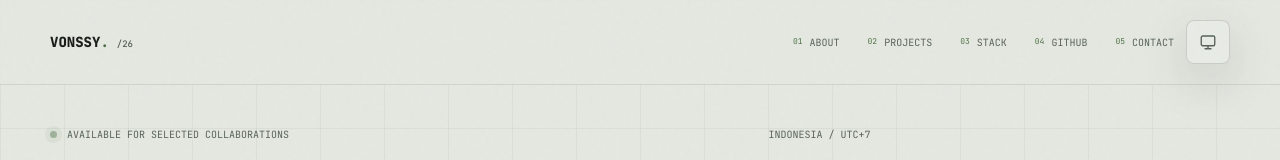
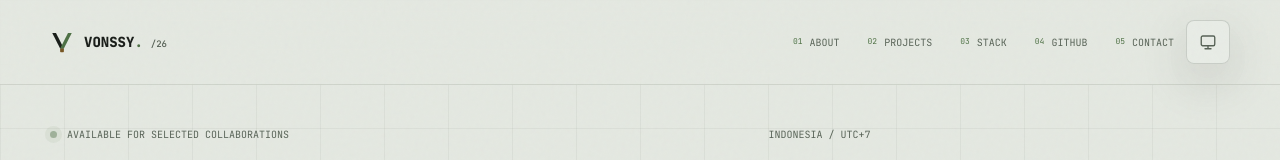
Before and after one commit to REY-STTP/Vonssy-Portfolio, a Next.js app: page / in a window 1280 px wide. Shown: the top 160 px of the page. Built offline with nearby package versions, Linux system fonts and the light colour scheme; no server answers.

Commit message:
Redesign Stack and Manifesto Section UI and Added Brand Logo

```diff
--- a/src/app/globals.css
+++ b/src/app/globals.css
@@ -95,8 +95,9 @@ a { color: inherit; text-decoration: none; }
 .button-ghost:hover { background: var(--surface-hi); }
 .site-header { position: fixed; top: 0; left: 0; right: 0; width: 100%; z-index: 40; background: color-mix(in srgb, var(--bg) 82%, transparent); backdrop-filter: blur(16px); -webkit-backdrop-filter: blur(16px); border-bottom: 1px solid var(--line-soft); transition: background .3s ease, border-color .3s ease; }
 .site-header-inner { position: relative; display: flex; height: 84px; align-items: center; justify-content: space-between; }
-.brand-mark { display: flex; align-items: baseline; font-size: 14px; font-weight: 800; }
-.brand-index { margin-left: 8px; color: var(--muted-deep); font-size: 9px; font-weight: 500; }
+.brand-mark { display: inline-flex; align-items: center; gap: 10px; font-size: 14px; font-weight: 800; line-height: 1; }
+.brand-mark-text { display: inline-flex; align-items: baseline; line-height: 1; }
+.brand-index { margin-left: 8px; color: var(--muted-deep); font-size: 9px; font-weight: 500; line-height: 1; }
 .nav-link { display: flex; gap: 7px; color: var(--muted); font-size: 10px; text-transform: uppercase; }
 .nav-link span { color: var(--accent); font-size: 8px; }
 .nav-link:hover { color: var(--text); }
@@ -192,6 +193,20 @@ a { color: inherit; text-decoration: none; }
 .chat-send { flex-shrink: 0; width: 42px; height: 42px; min-height: 42px; padding: 0; background: var(--chat-accent); color: var(--chat-button-text); }
 .chat-send:disabled { opacity: .45; cursor: default; transform: none; }
 
+/* ---- stack section ---- */
+.stack-title { font-size: clamp(2.2rem, 5vw, 3.2rem); font-weight: 800; line-height: 1; letter-spacing: -.02em; }
+.stack-list { display: flex; flex-direction: column; border-bottom: 1px solid var(--line); }
+.stack-row { position: relative; display: grid; gap: 12px; border-top: 1px solid var(--line); padding: 22px 0 22px 18px; transition: background .28s ease, border-color .28s ease; }
+.stack-row::before { content: ""; position: absolute; left: 0; top: 0; bottom: 0; width: 2px; background: var(--accent); transform: scaleY(0); transform-origin: center; transition: transform .32s cubic-bezier(.16,1,.3,1); }
+.stack-row:hover { background: var(--row-hover); }
+.stack-row:hover::before { transform: scaleY(1); }
+@media (min-width: 640px) { .stack-row { grid-template-columns: 10rem 1fr; gap: 20px; } }
+.stack-category { display: flex; align-items: baseline; gap: 10px; font-weight: 700; font-size: 15px; }
+.stack-category-index { color: var(--muted-deep); font-size: 9px; }
+.stack-chips { display: flex; flex-wrap: wrap; gap: 7px; align-items: center; }
+.stack-chip { display: inline-flex; align-items: center; padding: 5px 11px; border: 1px solid var(--line); border-radius: 5px; font-size: 12px; line-height: 1; color: var(--text-soft); letter-spacing: .01em; background: transparent; transition: background .2s ease, color .2s ease, border-color .2s ease, transform .2s ease; }
+.stack-chip:hover { background: var(--surface-hi); color: var(--text); border-color: var(--accent); transform: translateY(-1px); }
+
 @keyframes chat-blink { 50% { opacity: 0; } }
 @keyframes ticker { to { transform: translateX(-50%); } }
 @keyframes pulse { 50% { opacity: .45; } }
--- a/src/components/layout/header.tsx
+++ b/src/components/layout/header.tsx
@@ -5,6 +5,7 @@ import { motion, AnimatePresence } from "framer-motion";
 import type { NavItem, ThemePreference } from "@/types/portfolio";
 import { MenuIcon } from "@/components/icons";
 import { ThemeSelector } from "@/components/ui/theme-selector";
+import { BrandLogo } from "@/components/ui/brand-logo";
 import { MobileNav } from "./mobile-nav";
 
 interface HeaderProps {
@@ -148,8 +149,11 @@ export function Header({
     >
       <div className="shell site-header-inner">
         <a href="#home" className="brand-mark mono">
-          VONSSY<span className="text-accent">.</span>
-          <span className="brand-index">/26</span>
+          <BrandLogo size={24} className="shrink-0" />
+          <span className="brand-mark-text">
+            VONSSY<span className="text-accent">.</span>
+            <span className="brand-index">/26</span>
+          </span>
         </a>
 
         <div className="flex items-center gap-3">
--- a/src/components/portfolio-client.tsx
+++ b/src/components/portfolio-client.tsx
@@ -106,7 +106,7 @@ export default function PortfolioClient({
         reduceMotion={reduceMotion}
       />
 
-      <StackSection stack={stack} />
+      <StackSection stack={stack} reduceMotion={reduceMotion} />
 
       <GitHubSection stats={githubStats} />
 
--- a/src/components/sections/manifesto-section.tsx
+++ b/src/components/sections/manifesto-section.tsx
@@ -50,7 +50,7 @@ export function ManifestoSection({ reduceMotion }: ManifestoSectionProps) {
   return (
     <section id="manifesto" ref={sectionRef} className="manifesto-section">
       <div className="shell manifesto-inner">
-        <p className="mono manifesto-label">01 / OPERATING PRINCIPLE</p>
+        <p className="mono manifesto-label">OPERATING PRINCIPLE</p>
         <p className="manifesto-copy">
           {words.map((word, index) => (
             <ManifestoWord
--- a/src/components/sections/stack-section.tsx
+++ b/src/components/sections/stack-section.tsx
@@ -1,34 +1,64 @@
+"use client";
+
+import { motion } from "framer-motion";
 import type { StackCategory } from "@/types/portfolio";
 
 interface StackSectionProps {
   stack: StackCategory[];
+  reduceMotion?: boolean;
 }
 
-export function StackSection({ stack }: StackSectionProps) {
+export function StackSection({ stack, reduceMotion = false }: StackSectionProps) {
   return (
     <section
       id="stack"
-      className="border-y border-line-soft bg-section section-pad"
+      className="border-y border-line-soft bg-section section-pad stack-section"
     >
       <div className="shell grid gap-12 lg:grid-cols-[.68fr_1.32fr]">
-        <div>
-          <h2 className="text-4xl font-bold tracking-normal md:text-5xl">
-            Working stack
-          </h2>
+        <motion.div
+          initial={{ opacity: 0, y: reduceMotion ? 0 : 28 }}
+          whileInView={{ opacity: 1, y: 0 }}
+          viewport={{ once: true, amount: 0.5 }}
+          transition={{ duration: reduceMotion ? 0 : 0.6, ease: [0.16, 1, 0.3, 1] }}
+        >
+          <h2 className="stack-title">Working stack</h2>
           <p className="mt-4 max-w-sm text-sm leading-6 text-muted">
             Grouped by what each tool does in the work.
           </p>
-        </div>
-        <dl className="border-b border-line">
-          {stack.map((item) => (
-            <div
-              key={item.category}
-              className="grid gap-2 border-t border-line py-5 sm:grid-cols-[9rem_1fr] sm:gap-5"
-            >
-              <dt className="font-bold">{item.category}</dt>
-              <dd className="text-sm leading-6 text-soft">{item.items}</dd>
-            </div>
-          ))}
+        </motion.div>
+
+        <dl className="stack-list">
+          {stack.map((item, index) => {
+            const chips = item.items.split(" · ").map((s) => s.trim()).filter(Boolean);
+            return (
+              <motion.div
+                key={item.category}
+                initial={{ opacity: 0, y: reduceMotion ? 0 : 22 }}
+                whileInView={{ opacity: 1, y: 0 }}
+                viewport={{ once: true, amount: 0.4 }}
+                transition={{
+                  delay: reduceMotion ? 0 : index * 0.09,
+                  duration: reduceMotion ? 0 : 0.55,
+                  ease: [0.16, 1, 0.3, 1],
+                }}
+                className="stack-row"
+              >
+                <dt className="stack-category">
+                  <span className="stack-category-index mono">
+                    {String(index + 1).padStart(2, "0")}
+                  </span>
+                  {item.category}
+                </dt>
+                <dd className="stack-chips">
+                  {chips.map((chip) => (
+                    <span key={chip} className="stack-chip">
+                      {chip}
+                    </span>
+                  ))}
+                </dd>
+              </motion.div>
+            );
+          })}
         </dl>
       </div>
     </section>
--- /dev/null
+++ b/src/components/ui/brand-logo.tsx
@@ -0,0 +1,108 @@
+import type { SVGProps } from "react";
+
+interface BrandLogoProps extends SVGProps<SVGSVGElement> {
+  size?: number | string;
+  variant?: "mark" | "full";
+  accentColor?: string;
+}
+
+/**
+ * VONSSY Brand Identity Logo
+ * Concept: Convergence Vertex / Execution Vector
+ * Monogram 'V' engineered with precision 45-degree angle vectors
+ * and a central execution node representing automation & Web3 pipelines.
+ */
+export function BrandLogo({
+  size = 28,
+  variant = "mark",
+  accentColor = "currentColor",
+  className = "",
+  ...props
+}: BrandLogoProps) {
+  if (variant === "full") {
+    return (
+      <svg
+        width={typeof size === "number" ? size * 3.6 : size}
+        height={size}
+        viewBox="0 0 144 40"
+        fill="none"
+        xmlns="http://www.w3.org/2000/svg"
+        className={`inline-block select-none ${className}`}
+        aria-label="VONSSY Logo"
+        {...props}
+      >
+        {/* Geometric 'V' Monogram Mark */}
+        <g transform="translate(4, 4)">
+          {/* Left descent rail */}
+          <path
+            d="M2 3L16 27H21L7 3H2Z"
+            fill="var(--text, #e8ebe3)"
+          />
+          {/* Right ascent rail with accent highlight */}
+          <path
+            d="M30 3L16 27H21L35 3H30Z"
+            fill={accentColor === "currentColor" ? "var(--accent, #a7c59a)" : accentColor}
+          />
+          {/* Convergence Node / Vertex Dot */}
+          <rect
+            x="16.5"
+            y="27"
+            width="4.5"
+            height="4.5"
+            rx="1"
+            fill="var(--warm, #cfaa75)"
+          />
+        </g>
+
+        {/* Wordmark Typography */}
+        <text
+          x="46"
+          y="25"
+          fontFamily="var(--font-jetbrains), monospace"
+          fontSize="17"
+          fontWeight="800"
+          letterSpacing="0.08em"
+          fill="var(--text, #e8ebe3)"
+        >
+          VONSSY
+        </text>
+        <circle cx="132" cy="23" r="2.5" fill="var(--accent, #a7c59a)" />
+      </svg>
+    );
+  }
+
+  // Standalone Icon / Mark
+  return (
+    <svg
+      width={size}
+      height={size}
+      viewBox="0 0 32 32"
+      fill="none"
+      xmlns="http://www.w3.org/2000/svg"
+      className={`inline-block select-none ${className}`}
+      aria-label="VONSSY Logo Mark"
+      {...props}
+    >
+      {/* Vector rails */}
+      {/* Left arm */}
+      <path
+        d="M3 4L13.5 24.5H18.5L8 4H3Z"
+        fill="var(--text, #e8ebe3)"
+      />
+      {/* Right arm (Accent) */}
+      <path
+        d="M29 4L18.5 24.5H13.5L24 4H29Z"
+        fill={accentColor === "currentColor" ? "var(--accent, #a7c59a)" : accentColor}
+      />
+      {/* Convergence vertex anchor */}
+      <rect
+        x="13.5"
+        y="24.5"
+        width="5"
+        height="5"
+        rx="1"
+        fill="var(--warm, #cfaa75)"
+      />
+    </svg>
+  );
+}
```
Also changed, not shown: src/app/icon.svg, 1 other file (tests, documents, lock files or other folders).
